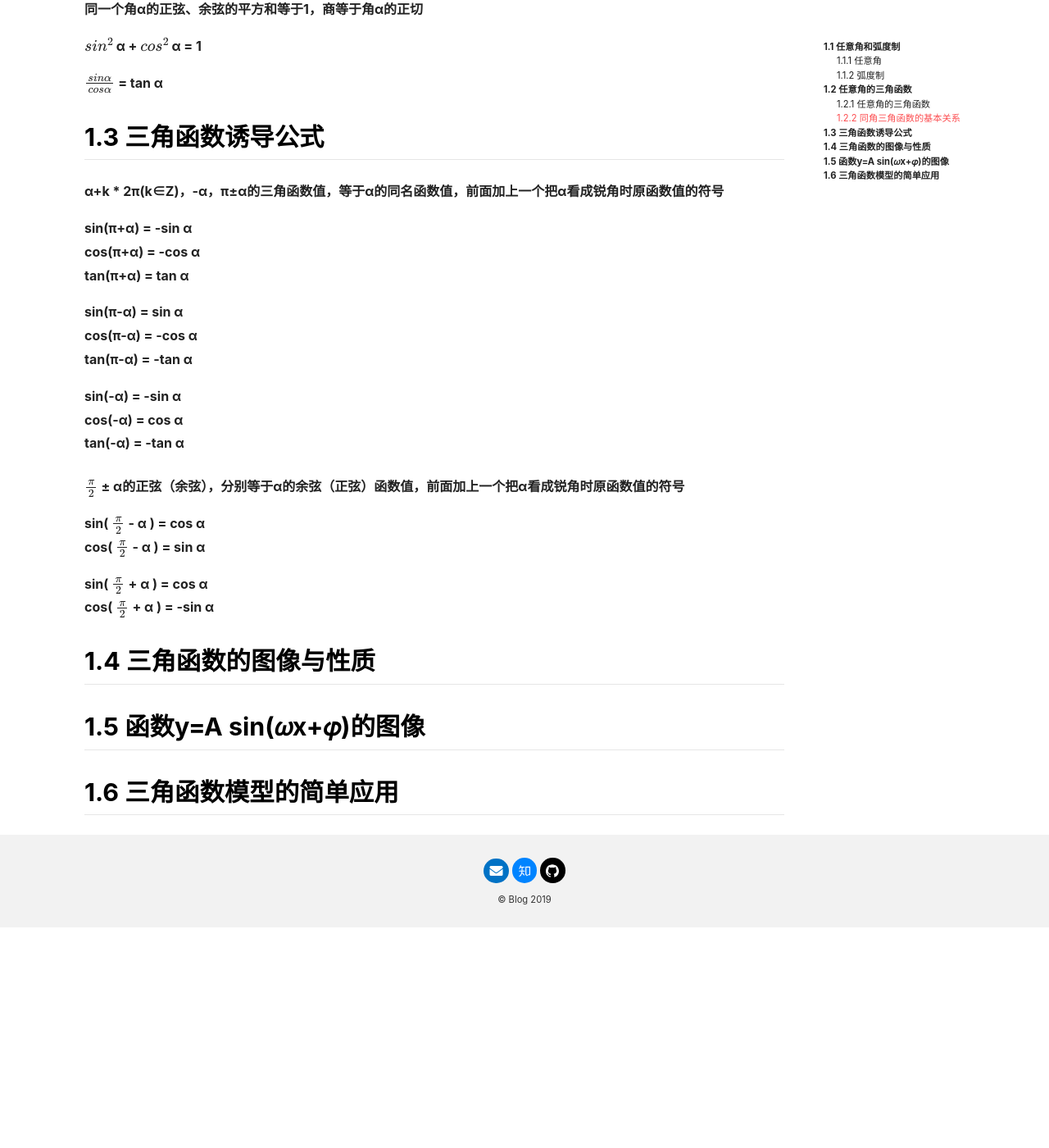
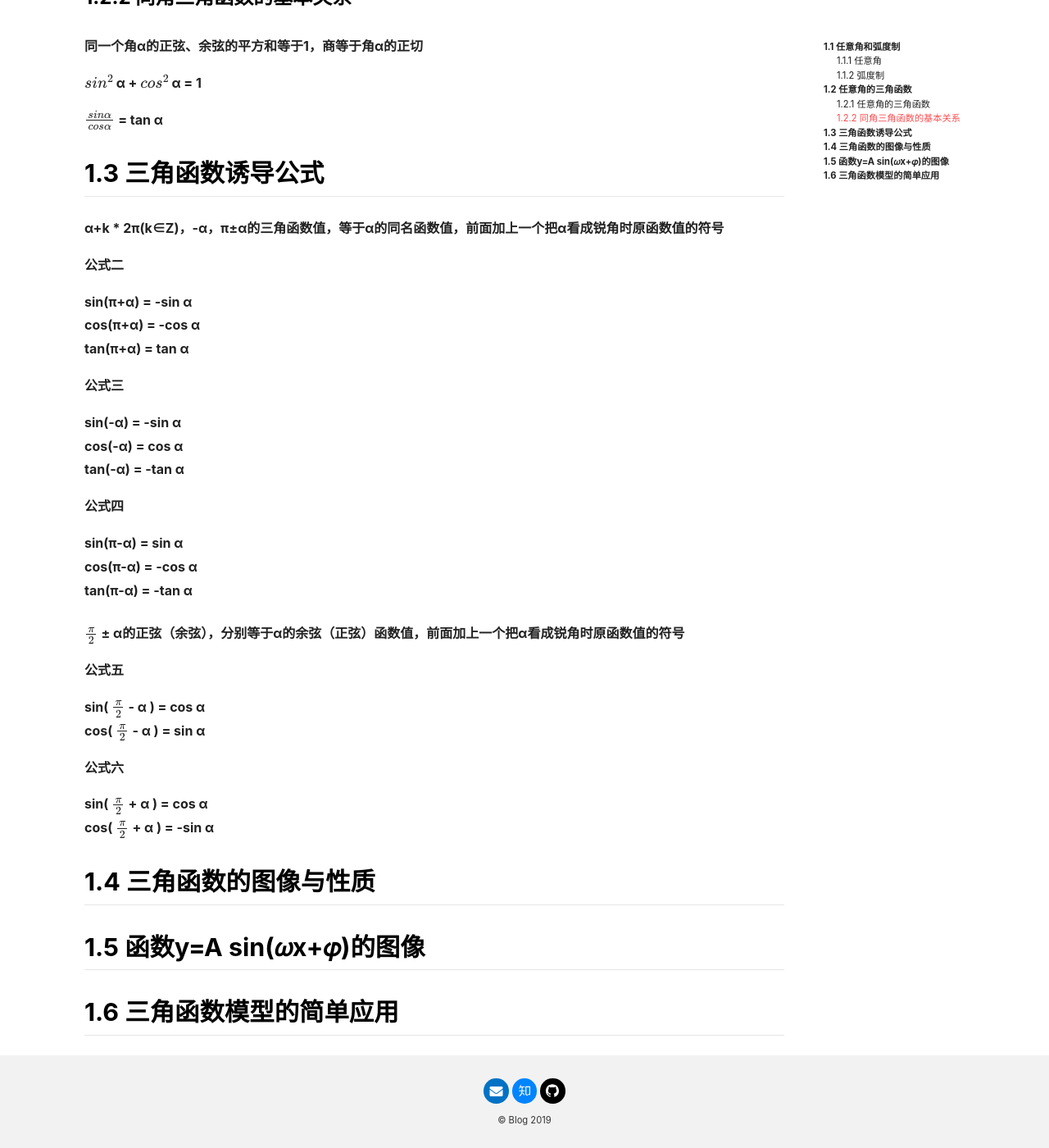
Before and after one commit to Git-WeStudio/Git-WeStudio.Github.io, a Jekyll site: the page built from _posts/2019-12-8-1.md, in a window 1280 px wide and 1400 px high, scrolled down 2588 px. Shown: the whole window at 82% size. Built offline with Jekyll 4.4.1, drawn with Linux system fonts in a browser that asks for light colours; nearby versions of some CDN libraries; formulas are drawn with MathJax 3; before the commit the page ends 3719 px from its top, so only the background shows below that.

Commit message:
Update 2019-12-8-1.md

```diff
--- a/_posts/2019-12-8-1.md
+++ b/_posts/2019-12-8-1.md
@@ -63,6 +63,9 @@ $\frac{y}{x}$ 叫做α的 `正切` 记作 `tan α` 即 tan α = $\frac{y}{x}$ (x
 > sin `一二正`；cos `一四正`；tan `一三正`
 
 ##### 终边相同的角的同一三角函数的值相等
+
+**公式一**
+
 **sin(a + k * 2π) = sin α**
 **cos(α + k * 2π) = cos α**
 **tan(α + k * 2π) = tan α**
@@ -91,22 +94,32 @@ $\frac{y}{x}$ 叫做α的 `正切` 记作 `tan α` 即 tan α = $\frac{y}{x}$ (x
 
 ##### α+k * 2π(k∈Z)，-α，π±α的三角函数值，等于α的同名函数值，前面加上一个把α看成锐角时原函数值的符号
 
+**公式二**
+
 **sin(π+α) = -sin α**
 **cos(π+α) = -cos α**
 **tan(π+α) = tan α**
+
+**公式三**
+
+**sin(-α) = -sin α**
+**cos(-α) = cos α**
+**tan(-α) = -tan α**
+
+**公式四**
 
 **sin(π-α) = sin α**
 **cos(π-α) = -cos α**
 **tan(π-α) = -tan α**
 
-**sin(-α) = -sin α**
-**cos(-α) = cos α**
-**tan(-α) = -tan α**
+##### $\frac{π}{2}$ ± α的正弦（余弦），分别等于α的余弦（正弦）函数值，前面加上一个把α看成锐角时原函数值的符号
 
-##### $\frac{π}{2}$ ± α的正弦（余弦），分别等于α的余弦（正弦）函数值，前面加上一个把α看成锐角时原函数值的符号
+**公式五**
 
 **sin( $\frac{π}{2}$ - α ) = cos α**
 **cos( $\frac{π}{2}$ - α ) = sin α**
+
+**公式六**
 
 **sin( $\frac{π}{2}$ + α ) = cos α**
 **cos( $\frac{π}{2}$ + α ) = -sin α**
```
